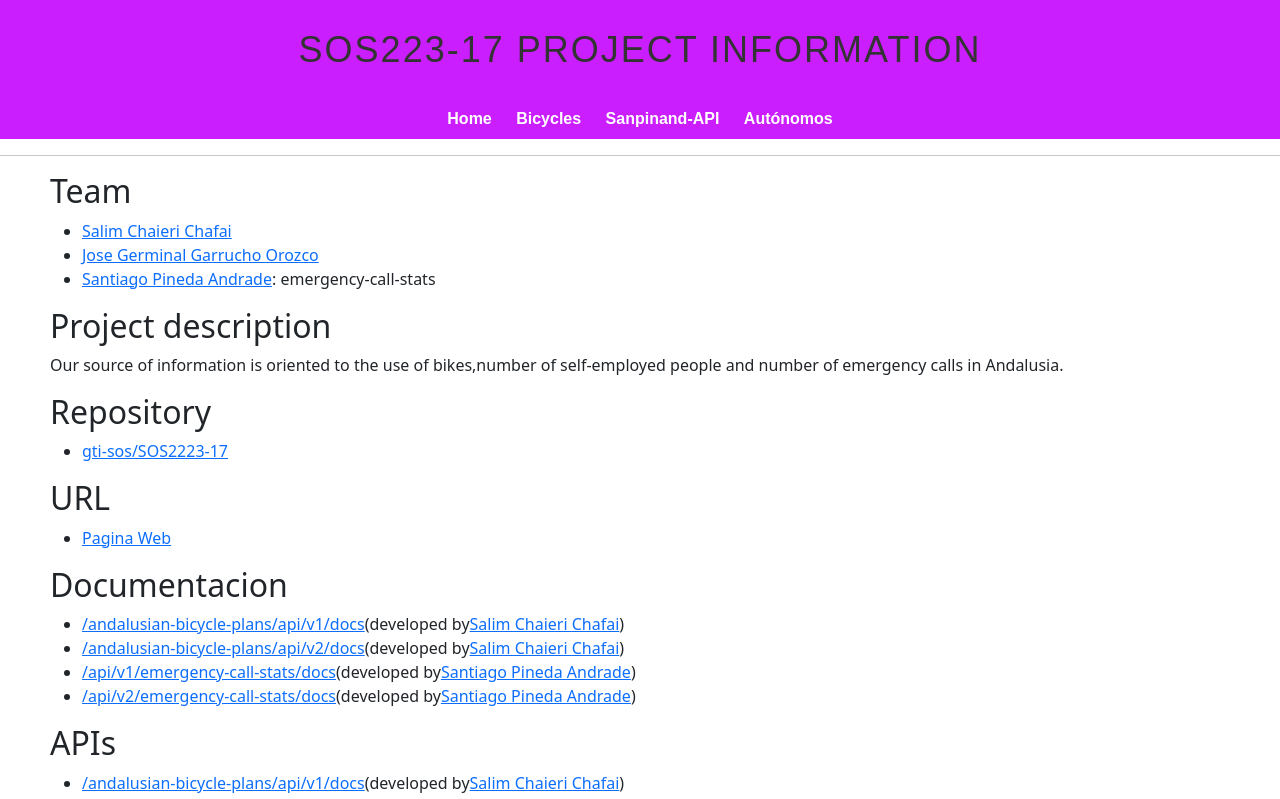
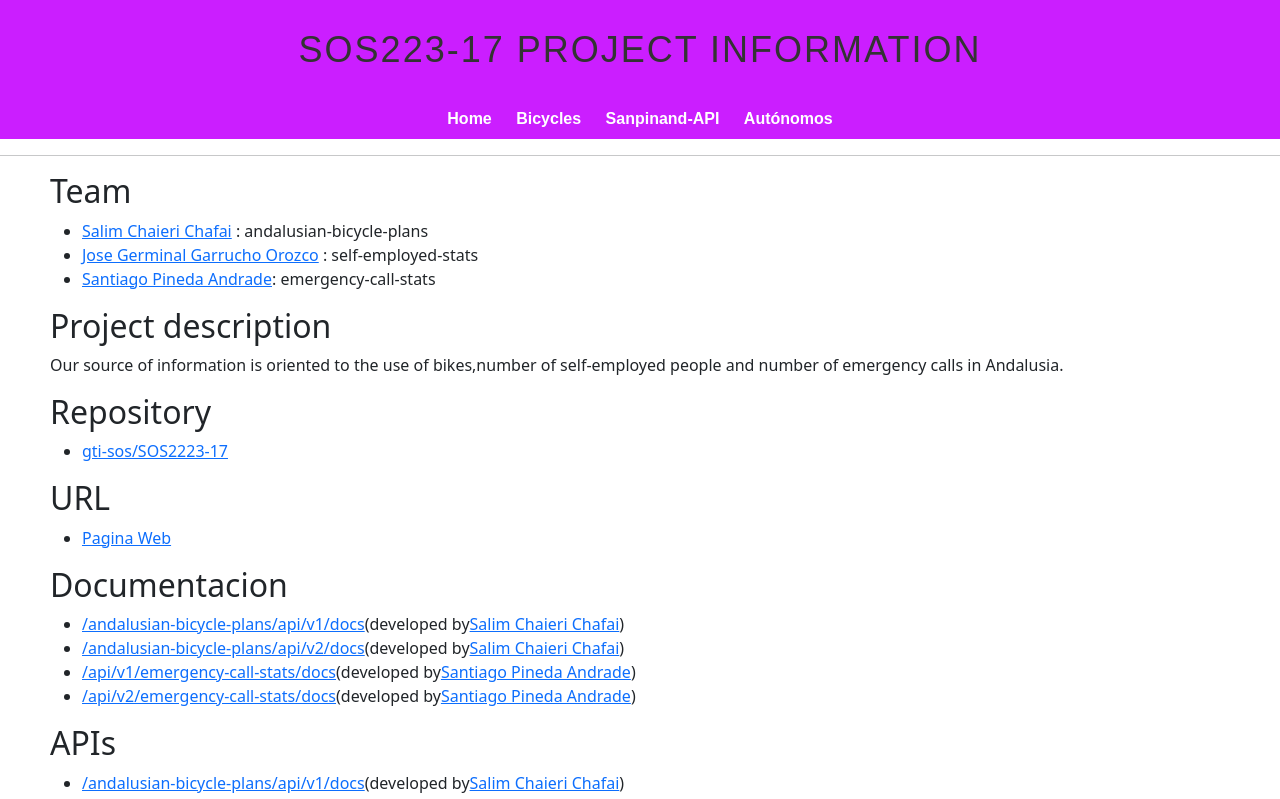
Before and after one commit to gti-sos/SOS2223-17, a SvelteKit app in the folder frontend/: page / in a window 1280 px wide. Shown: the top 799 px of the page. Built offline with nearby package versions, Linux system fonts and the light colour scheme.

Commit message:
Completo team de Home

```diff
--- a/frontend/src/routes/+page.svelte
+++ b/frontend/src/routes/+page.svelte
@@ -12,8 +12,10 @@
 <section>
         <h2>Team</h2>
         <ul>
-            <li><a href="https://github.com/salcha2">Salim Chaieri Chafai</a></li>
-            <li><a href="https://github.com/Joseg0">Jose Germinal Garrucho Orozco</a></li>
+            <li><a href="https://github.com/salcha2">Salim Chaieri Chafai</a>
+                : andalusian-bicycle-plans</li>
+            <li><a href="https://github.com/Joseg0">Jose Germinal Garrucho Orozco</a>
+                : self-employed-stats</li>
             <li><a href="https://github.com/sanpinand">Santiago Pineda Andrade</a>:
             emergency-call-stats</li>
         </ul>
```
